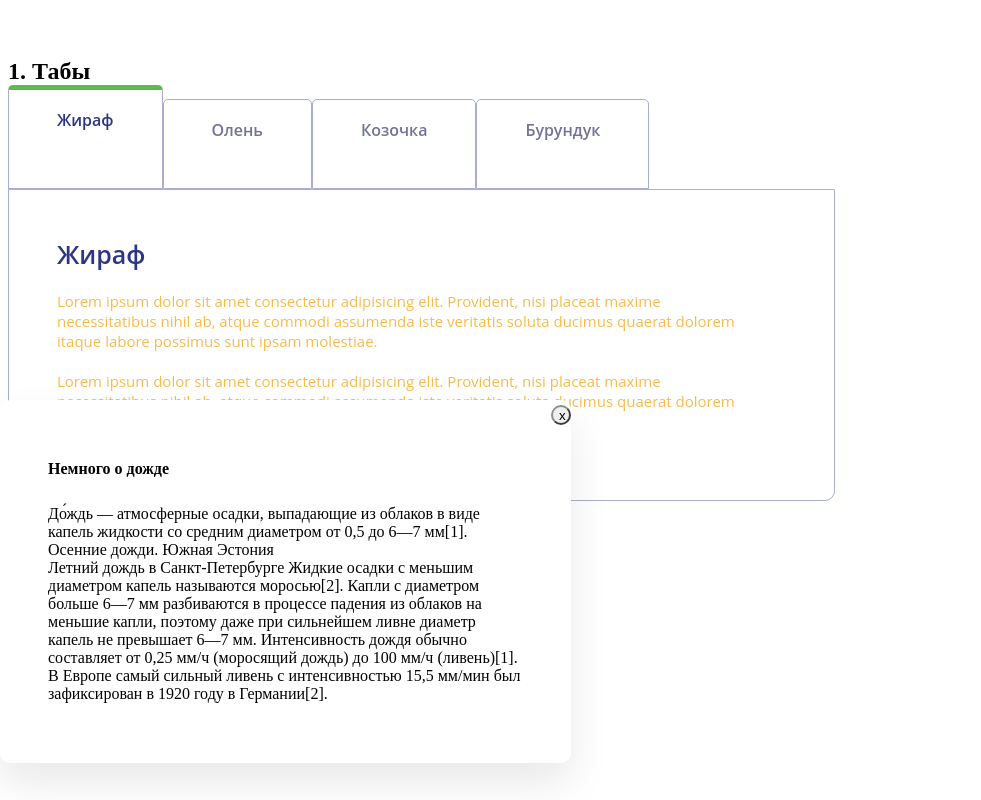
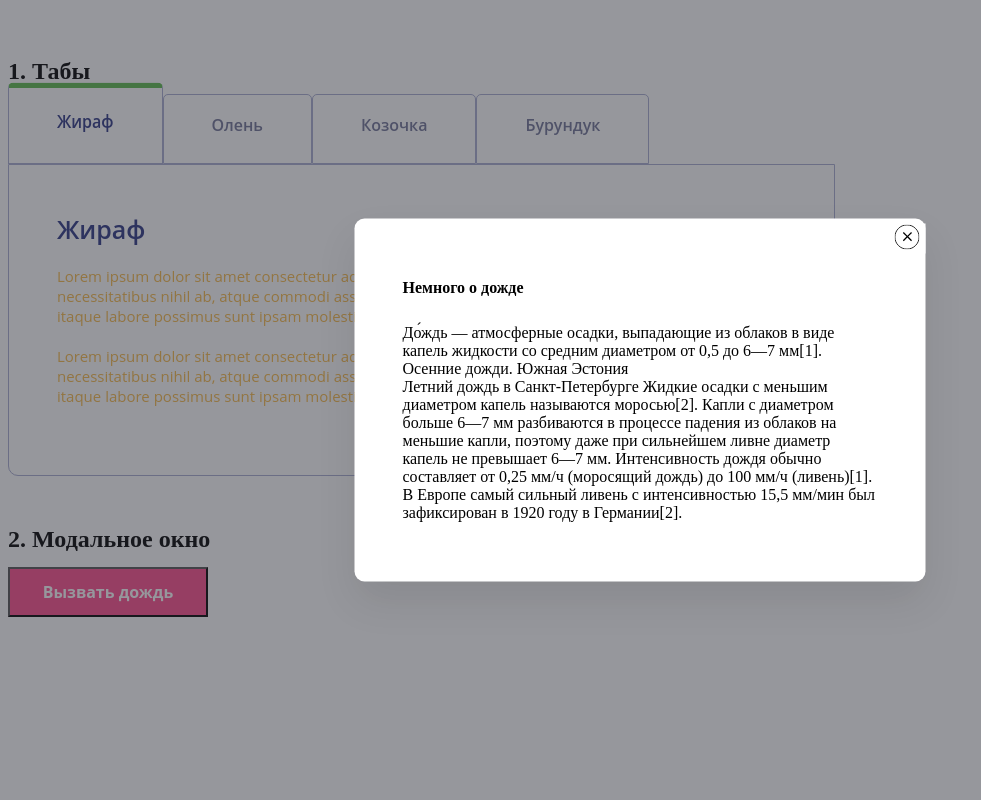
Before and after one commit to IhorKozloff/java-training, a plain HTML site: page index.html in a window 1280 px wide. Both pictures are taken after a click on the button "Вызвать дождь". Shown: the whole page, without its empty margins (0-981 px from the left). Drawn offline with Linux system fonts and the light colour scheme.

Commit message:
modal + tabs

```diff
--- a/css/main.css
+++ b/css/main.css
@@ -15,7 +15,7 @@ section {
 /* TABS */
 
 .tabs {
-
+    padding-top: 5px;
     display: flex;
     align-items: flex-end;
 
@@ -23,19 +23,20 @@ section {
 
 .tab  {
     padding: 19px 48px;
-    height: 50px;
+    height: 30px;
     border: 1px solid #A9ADD1;
     border-radius: 5px 5px 0px 0px;
     color: #717497;
-    transition: height 500ms ease, color 500ms ease;
+    transform-origin: bottom;
+    transition: transform 500ms ease, color 500ms ease;
 
 
 }
 .tab.active {
-height: 60px;
+transform: scaleY(1.1);
 border-top: 5px solid #5CBB4C;
 border-radius: 5px 5px 0px 0px;
-transition: height 500ms ease, color 500ms ease;
+/* transition: transform 500ms ease, color 500ms ease; */
 color: #2D3685;
 
 }
@@ -47,10 +48,6 @@ color: #2D3685;
     font-weight: 600;
     font-size: 16px;
     line-height: 22px;
-    /* identical to box height */
-
-
-
     pointer-events: none;
 }
 
@@ -123,6 +120,23 @@ font-size: 16px;
 line-height: 22px;
 
 }
+.btn:hover {
+    cursor: pointer;
+    border: 1px solid #4003ce;
+}
+
+.overlay {
+    position: fixed;
+    background: rgba(47, 48, 58, 0.5);
+    width: 100%;
+    height: 100%;
+    top: 0;
+    left: 0;
+    transition: opacity 500ms cubic-bezier(0.4, 0, 0.2, 1);
+
+    opacity: 0;
+    pointer-events: none;
+}
 
 .modal-window {
     width: 475px;
@@ -135,34 +149,28 @@ box-shadow: 0px 20px 40px rgba(0, 0, 0, 0.09);
     border-radius: 10px;
     position: absolute;
     top: 50%;
-left: 0;
+    left: 50%;
+    transform: translate(-50%, -50%);
 
-transform: scale(0.5);
-transition: transform 500ms ease, opacity 500ms ease;
-opacity: 0;
+
+    transition: transform 500ms cubic-bezier(0.4, 0, 0.2, 1), opacity 500ms cubic-bezier(0.4, 0, 0.2, 1);
+
 
 
 }
-.modal-window.active {
-    transform: scale(1);
+
+.overlay.active {
+    pointer-events: all;
     opacity: 1;
 }
 .modal-window b {
     margin-bottom: 27px;
 }
 .close-btn {
-    width: 20px;
-    height: 20px;
-    border-radius: 10px;
-    border-color: rgb(145, 142, 142);
+    border: none;
+    background-color: #FFFFFF;
     position: absolute;
     top: 5px;
     left: 100%;
     transform: translateX(-100%);
-    transform: translateZ(1);
-
 }
-.close-btn:hover {
-    border-color: #000;
-
-}
--- a/index.html
+++ b/index.html
@@ -82,7 +82,11 @@
         <h1>2. Модальное окно</h1>
         <div class="overlay">
             <div class="modal-window">
-                <button type="button" class="close-btn">x</button>
+                <button type="button" class="close-btn">
+                    <svg class="icon-close" width="25px" height="25px" fill="#1ca709">
+                        <use href="./img/sprite.svg#icon-close"></use>
+                    </svg>
+                </button>
                 <b>Немного о дожде</b>
                 <p>
                     До́ждь — атмосферные осадки, выпадающие из облаков в виде капель жидкости со средним диаметром от 0,5 до 6—7 мм[1].
--- a/js/main.js
+++ b/js/main.js
@@ -2,6 +2,7 @@
 const tabwrapper = document.querySelector('.tabs');
 const contentwrapper = document.querySelector('.content');
 const modalWindow = document.querySelector('.modal-window');
+const overlay = document.querySelector('.overlay');
 const btn = document.querySelector('.btn');
 const closebtn = document.querySelector('.close-btn')
 
@@ -30,21 +31,18 @@ if (contentwrapper.children[k].dataset.content == curTab) {
 
 });
 
+
+
+
 btn.addEventListener('click', () => {
-    modalWindow.classList.toggle('active');
+    overlay.classList.add('active');
 
-});
 
-closebtn.addEventListener('click', () => {
-    modalWindow.classList.remove('active');
 
 });
 
 
+closebtn.addEventListener('click', () => {
+    overlay.classList.remove('active');
 
-// const overlayClicked = () => {
-//     for (i = 0; i < overlay.length; i++) {
-//         overlay[i].classList.toggle('active');
-//     }
-//     // overlay[i].classList.add('active');
-// }
+});
```
Also changed, not shown: img/close.svg (added), img/sprite.svg (added), img/symbol-defs.svg (added). Lines whose indentation alone changed are shown as unchanged.
